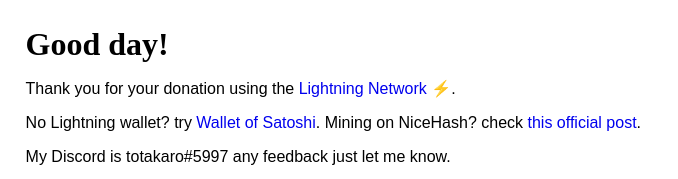
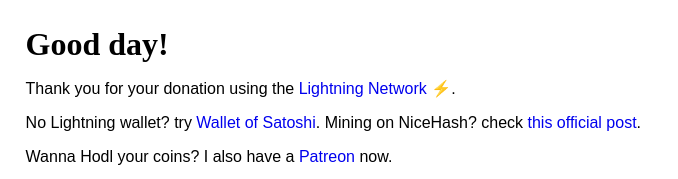
Before and after one commit to totakaro/totakaro.github.io, a plain HTML site: page donate.html in a window 1280 px wide. Shown: the top 179 px of the page, without its empty margins (0-678 px from the left). Drawn offline with Linux system fonts and the light colour scheme; no server answers.

Commit message:
Update donate.html

```diff
--- a/donate.html
+++ b/donate.html
@@ -59,6 +59,7 @@
   </header>
     <section>
       <p>No Lightning wallet? try <a href="https://www.walletofsatoshi.com/" target="_blank">Wallet of Satoshi</a>. Mining on NiceHash? check <a href="https://www.nicehash.com/blog/post/how-to-withdraw-bitcoin-btc-from-nicehash-using-lightning-network" target="_blank">this official post</a>.</p>
+      <p>Wanna Hodl your coins? I also have a <a href="https://www.patreon.com/totakaro" target="_blank">Patreon</a> now.</p>
       <p>My Discord is totakaro#5997 any feedback just let me know.</p>
       <form action="/donate">
 	<label for="amount">Donate <span id="sats"></span> Satoshi (<span id="btc"></span> BTC) about <span id="usd"></span> USD: </label>
```
